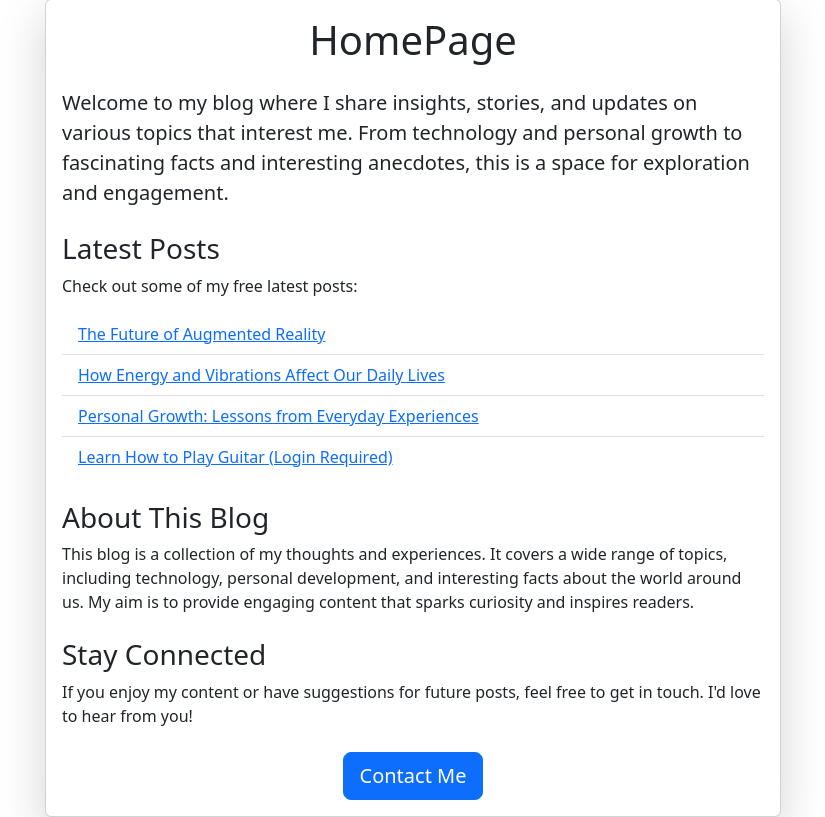
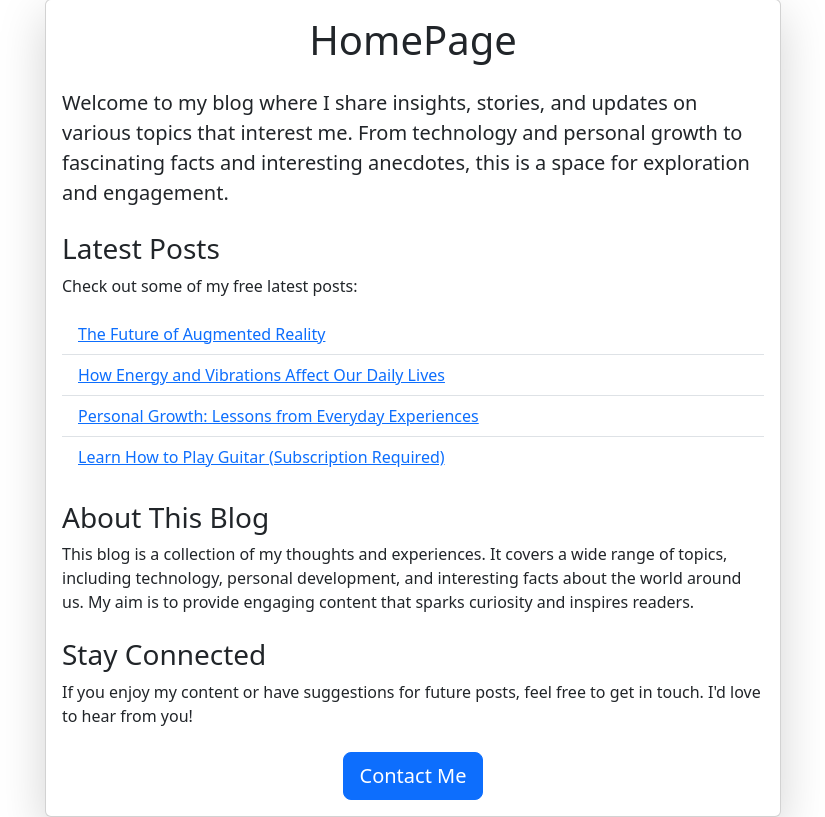
Before and after one commit to Kevonx2x/blog, a Django app: page / in a window 1280 px wide. Shown: the part 106-923 px from the top of the page, without its empty margins (227-1052 px from the left). Run offline with Django 5.2, Linux system fonts and the light colour scheme; parts of the project's set-up code (start-up, migrations or seed data) failed here and were passed over.

Commit message:
Nothing to say

```diff
--- a/templates/pages/home.html
+++ b/templates/pages/home.html
@@ -17,10 +17,10 @@
                         <li class="list-group-item"><a href="#">The Future of Augmented Reality</a></li>
                         <li class="list-group-item"><a href="#">How Energy and Vibrations Affect Our Daily Lives</a></li>
                         {% if user.is_authenticated %}
-                          <li class="list-group-item"><a href="/">Learn How to Play Guitar (Subscription Required)</a></li>
+                          <li class="list-group-item"><a href="/">Learn How to Play Guitar </a></li>
                         {% else %}
                           <li class="list-group-item"><a href="#">Personal Growth: Lessons from Everyday Experiences</a></li>
-                          <li class="list-group-item"><a href="{% url 'login' %}">Learn How to Play Guitar (Login Required)</a></li>
+                          <li class="list-group-item"><a href="{% url 'login' %}">Learn How to Play Guitar (Subscription Required)</a></li>
                         {% endif %}
                       </ul>
 
```
Also changed, not shown: db.sqlite3.
